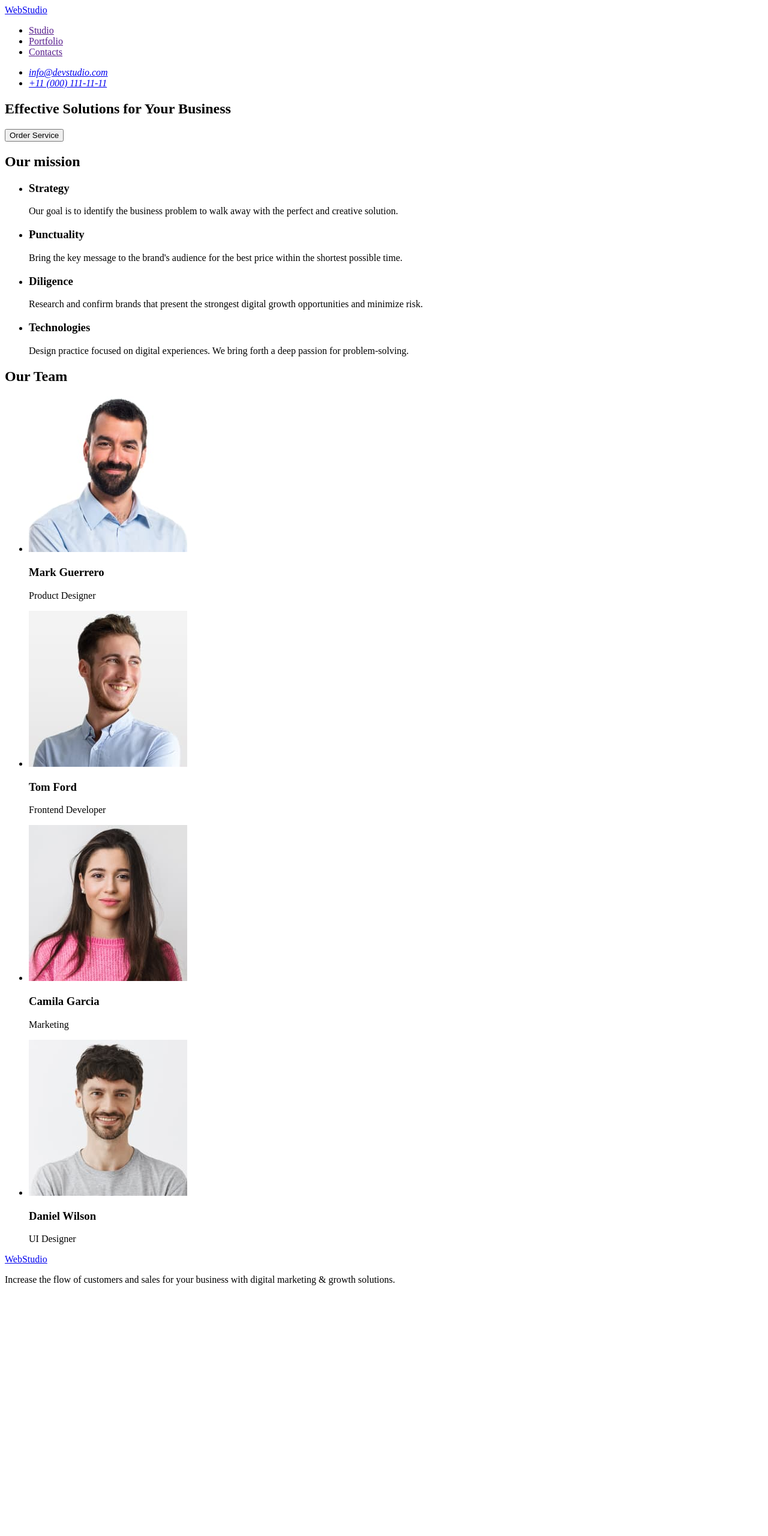
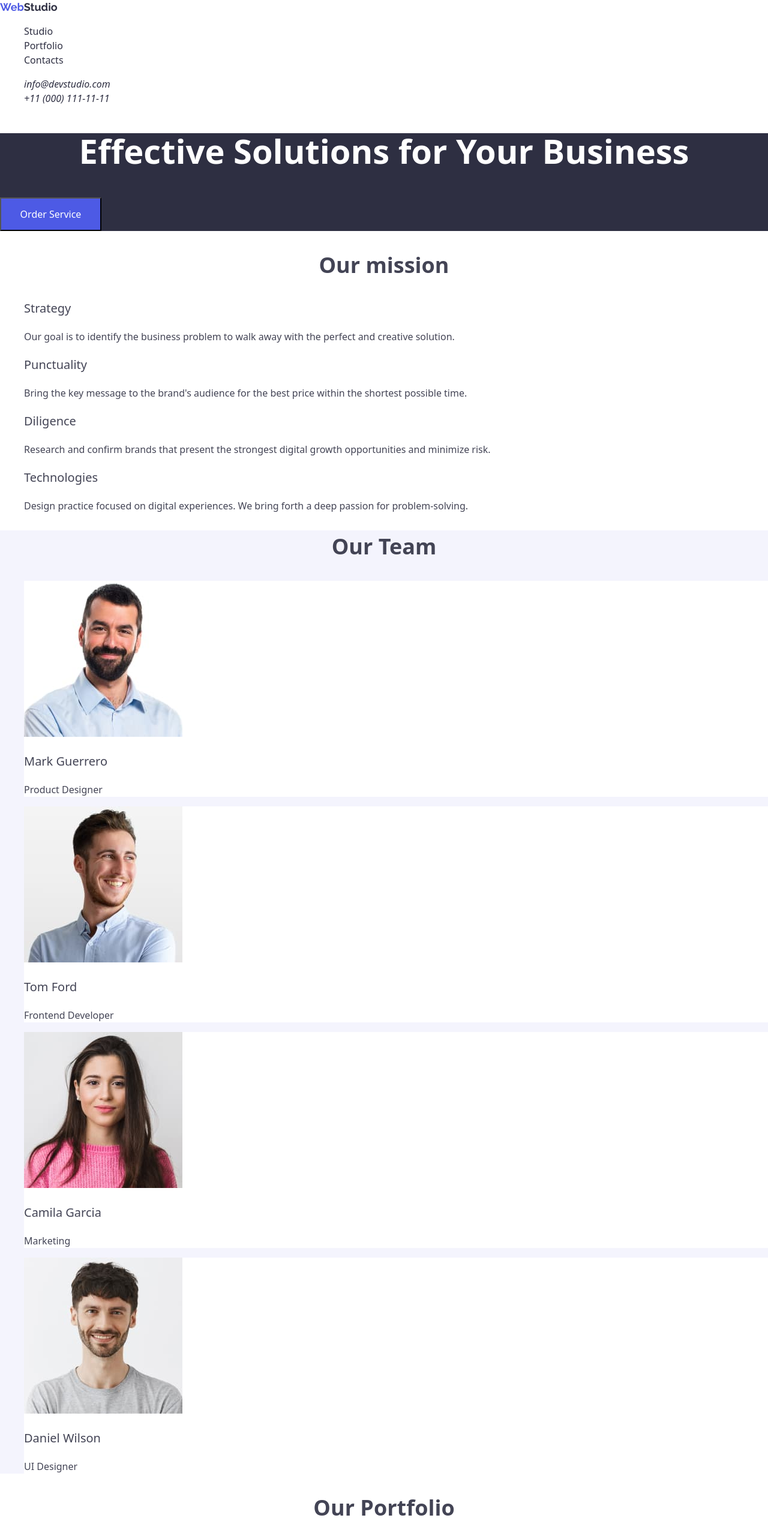
Before and after one commit to beyza-mintes/goit-markup-hw-01, a plain HTML site: page index.html in a window 1280 px wide. Shown: the top 2560 px of the page at 60% size. Before the commit the page ends 2158 px from the top, so only its background shows below. Drawn offline with nearby package versions, Linux system fonts and the light colour scheme.

Commit message:
css added

```diff
--- /dev/null
+++ b/css/styles.css
@@ -0,0 +1,94 @@
+header{
+    background-color: #FFFFFF;
+    color: #2E2F42;
+}
+span{
+    color: #4D5AE5;
+}
+.logo1{
+    font-family: "Raleway", sans-serif;
+    font-size: 18px;
+    font-weight: bold;
+    letter-spacing: 3%;
+    line-height: 1.17;
+}
+.nav-left{
+    font-weight: 500;
+}
+nav a{
+    text-decoration: none;
+    color: #2E2F42;
+}
+address a{
+    text-decoration: none;
+    color: #2E2F42;
+}
+address a:hover,
+nav a:hover{
+    color: #404BBF;
+}
+.studio:active{
+    color: #404BBF;
+    }
+body{
+    color: #434455;
+    font-family: 'Roboto', sans-serif;
+    font-weight: 400;
+    font-size: 16px;
+    line-height: 1.5;
+    letter-spacing: 2%;
+}
+ul{
+    list-style-type: none;
+}
+h1{
+    font-size: 56px;
+    font-weight: 700;
+    line-height: 1.07;
+    text-align: center;
+}
+.solutions{
+    color: #FFFFFF;
+    background-color: #2E2F42;
+}
+.button{
+    color: #FFFFFF;
+    background-color: #4D5AE5;
+    width: 169px;
+    height: 56px;
+    font-weight: 500;
+    line-height: 1.5;
+    letter-spacing: 4%;
+    cursor: pointer;
+}
+.button:hover{
+    background-color: #404BBF;
+}
+h3{
+    font-size: 20px;
+    font-weight: 500;
+}
+h2{
+    font-size: 36px;
+    font-weight: 700;
+    text-align: center;
+}
+.team{
+    background-color: #F4F4FD;
+}
+.team li{
+    background-color: #FFFFFF;
+}
+.logo2{
+    color:#F4F4FD;
+    text-decoration: none;
+    font-family: "Raleway", sans-serif;
+    font-size: 18px;
+    font-weight: bold;
+    letter-spacing: 3%;
+    line-height: 1.17;
+}
+footer {
+    background-color: #2E2F42;
+    color: #F4F4FD;
+}
--- a/index.html
+++ b/index.html
@@ -4,21 +4,41 @@
     <meta charset="UTF-8" />
     <meta name="viewport" content="width=device-width, initial-scale=1.0" />
     <title>WebStudio</title>
+    <link rel="stylesheet" href="./css/styles.css" />
+    <link
+      rel="stylesheet"
+      href="https://cdnjs.cloudflare.com/ajax/libs/modern-normalize/3.0.1/modern-normalize.min.css"
+      integrity="sha512-q6WgHqiHlKyOqslT/lgBgodhd03Wp4BEqKeW6nNtlOY4quzyG3VoQKFrieaCeSnuVseNKRGpGeDU3qPmabCANg=="
+      crossorigin="anonymous"
+      referrerpolicy="no-referrer"
+    />
+    <link rel="preconnect" href="https://fonts.googleapis.com" />
+    <link rel="preconnect" href="https://fonts.gstatic.com" crossorigin />
+    <link
+      href="https://fonts.googleapis.com/css2?family=Roboto:ital,wght@0,100;0,300;0,400;0,500;0,700;0,900;1,100;1,300;1,400;1,500;1,700;1,900&display=swap"
+      rel="stylesheet"
+    />
+    <link rel="preconnect" href="https://fonts.googleapis.com" />
+    <link rel="preconnect" href="https://fonts.gstatic.com" crossorigin />
+    <link
+      href="https://fonts.googleapis.com/css2?family=Raleway:ital,wght@0,100..900;1,100..900&family=Roboto:ital,wght@0,100;0,300;0,400;0,500;0,700;0,900;1,100;1,300;1,400;1,500;1,700;1,900&display=swap"
+      rel="stylesheet"
+    />
   </head>
 
   <body>
     <header>
       <nav>
-        <a href="./index.html">WebStudio</a>
-        <ul>
-          <li><a href="">Studio</a></li>
+        <a class="logo1" href="./index.html"><span>Web</span>Studio</a>
+        <ul class="nav-left">
+          <li><a class="studio" href="">Studio</a></li>
           <li><a href="">Portfolio</a></li>
           <li><a href="">Contacts</a></li>
         </ul>
       </nav>
 
       <address>
-        <ul>
+        <ul class="nav-right">
           <li><a href="mailto:info@devstudio.com">info@devstudio.com</a></li>
           <li><a href="tel:+110001111111">+11 (000) 111-11-11</a></li>
         </ul>
@@ -26,12 +46,12 @@
     </header>
 
     <main>
-      <section>
+      <section class="solutions">
         <h1>Effective Solutions for Your Business</h1>
-        <button type="button">Order Service</button>
+        <button class="button" type="button">Order Service</button>
       </section>
 
-      <section>
+      <section class="mission">
         <h2>Our mission</h2>
         <ul>
           <li>
@@ -66,7 +86,7 @@
         </ul>
       </section>
 
-      <section>
+      <section class="team">
         <h2>Our Team</h2>
         <ul>
           <li>
@@ -91,10 +111,83 @@
           </li>
         </ul>
       </section>
+
+      <section class="portfolio">
+        <h2>Our Portfolio</h2>
+        <section>
+          <ul>
+            <li>
+              <img src="./images/banking.jpg" alt="Banking App" width="360" />
+              <h3>Banking App</h3>
+              <p>App</p>
+            </li>
+          </ul>
+        </section>
+        <section>
+          <ul>
+            <li>
+              <img
+                src="./images/cashless.jpg"
+                alt="Cashless Payment"
+                width="360"
+              />
+              <h3>Cashless Payment</h3>
+              <p>Marketing</p>
+            </li>
+          </ul>
+        </section>
+        <section>
+          <ul>
+            <li>
+              <img
+                src="./images/meditation.jpg"
+                alt="Meditation App"
+                width="360"
+              />
+              <h3>Meditation App</h3>
+              <p>App</p>
+            </li>
+          </ul>
+        </section>
+        <section>
+          <ul>
+            <li>
+              <img src="./images/taxi.jpg" alt="Taxi Service" width="360" />
+              <h3>Taxi Service</h3>
+              <p>Marketing</p>
+            </li>
+          </ul>
+        </section>
+        <section>
+          <ul>
+            <li>
+              <img
+                src="./images/illustrations.jpg"
+                alt="Screen Illustrations"
+                width="360"
+              />
+              <h3>Screen Illustrations</h3>
+              <p>Design</p>
+            </li>
+          </ul>
+        </section>
+        <section>
+          <ul>
+            <li>
+              <img
+                src="./images/courses.jpg"
+                alt="Online Courses"
+                width="360"
+              />
+              <h3>Online Courses</h3>
+              <p>Marketing</p>
+            </li>
+          </ul>
+        </section>
+      </section>
     </main>
-
     <footer>
-      <a href="./index.html">WebStudio</a>
+      <a class="logo2" href="./index.html"><span>Web</span>Studio</a>
       <p>
         Increase the flow of customers and sales for your business with digital
         marketing & growth solutions.
```
Also changed, not shown: images/banking.jpg (added), images/cashless.jpg (added), images/courses.jpg (added), images/illustrations.jpg (added), images/meditation.jpg (added), images/taxi.jpg (added), 1 other file.
